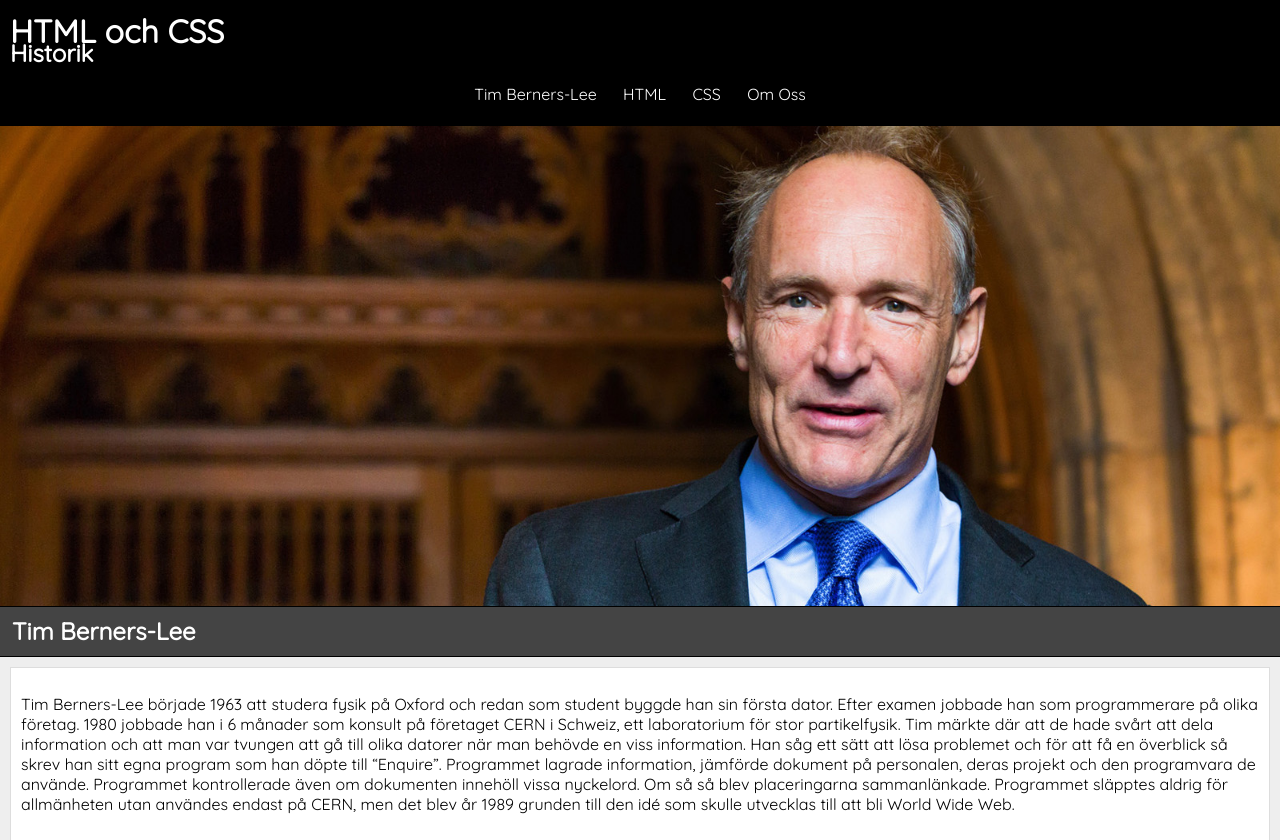
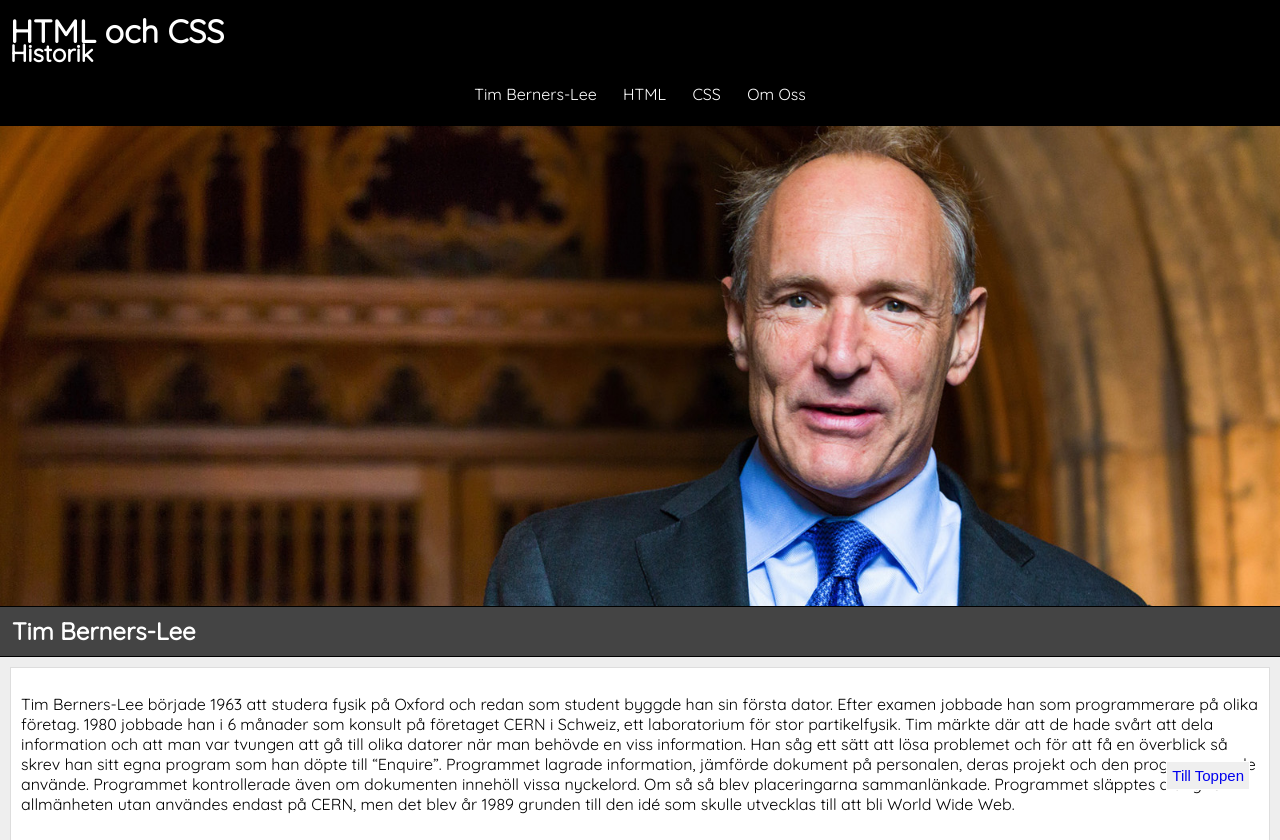
Before and after one commit to Awkes/HTML-och-CSS-historik, a plain HTML site: page index.html in a window 1280 px wide. Shown: the top 840 px of the page. Drawn offline with Linux system fonts and the light colour scheme.

Commit message:
back to top button

```diff
--- a/index.html
+++ b/index.html
@@ -10,7 +10,7 @@
 </head>
 
 <body>
-
+    <a name="top" id="top"></a>
     <!-- HEADER -->
     <header>
         <!-- LOGO -->
@@ -513,6 +513,7 @@
         </div>
 
     </footer>
+    <button id="backToTop" class="backToTop"><a href="#top">Till Toppen</a></button>
 </body>
 
 </html>
--- a/style.css
+++ b/style.css
@@ -165,3 +165,24 @@ footer{
     margin-top: 50px;
     color: #FFF;
 }
+
+
+.backToTop{
+    display: inline-block;
+    color: gray;
+    border: 1px solid white;
+    padding: 5px;
+    position: fixed;
+    bottom: 10px;
+    right: 30px;
+    cursor: pointer;
+    z-index: 99;
+    font-size: 15px;
+
+
+}
+
+.backToTop a{
+    text-decoration: none;
+
+}
```
